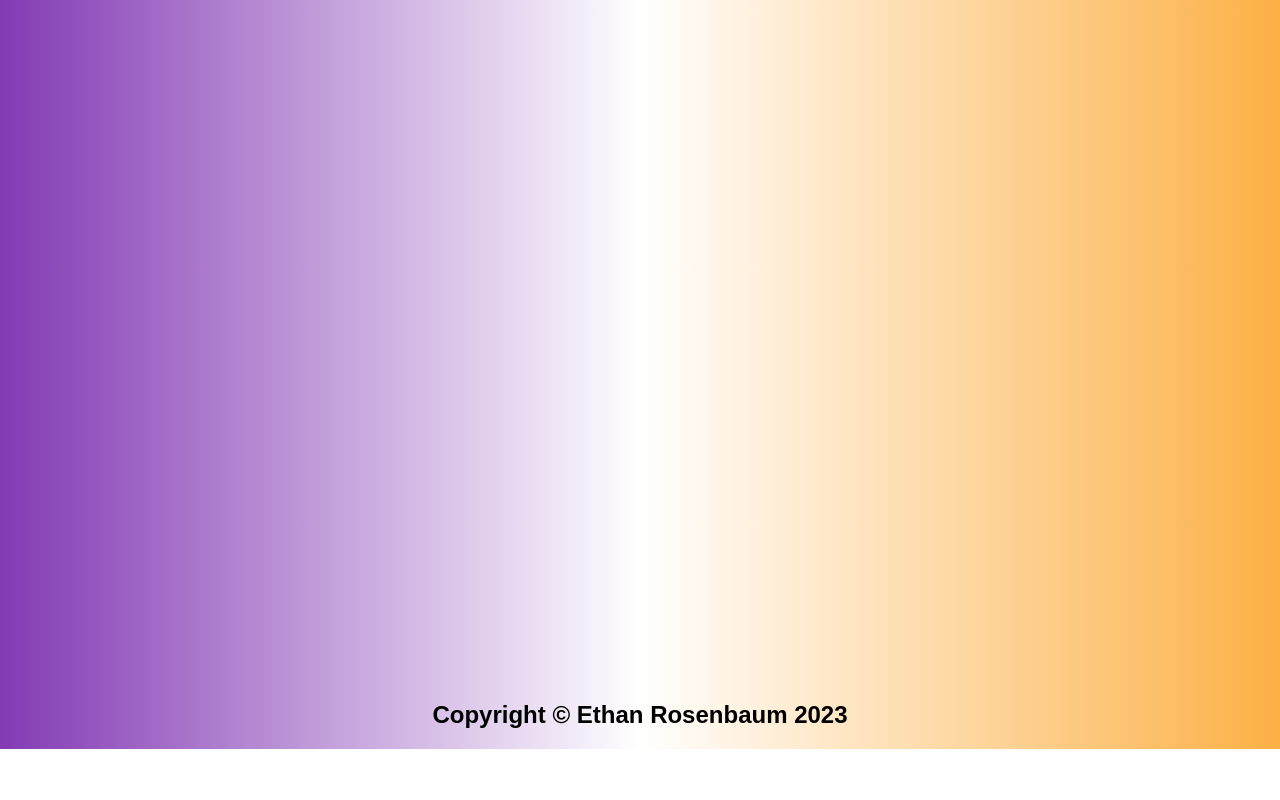
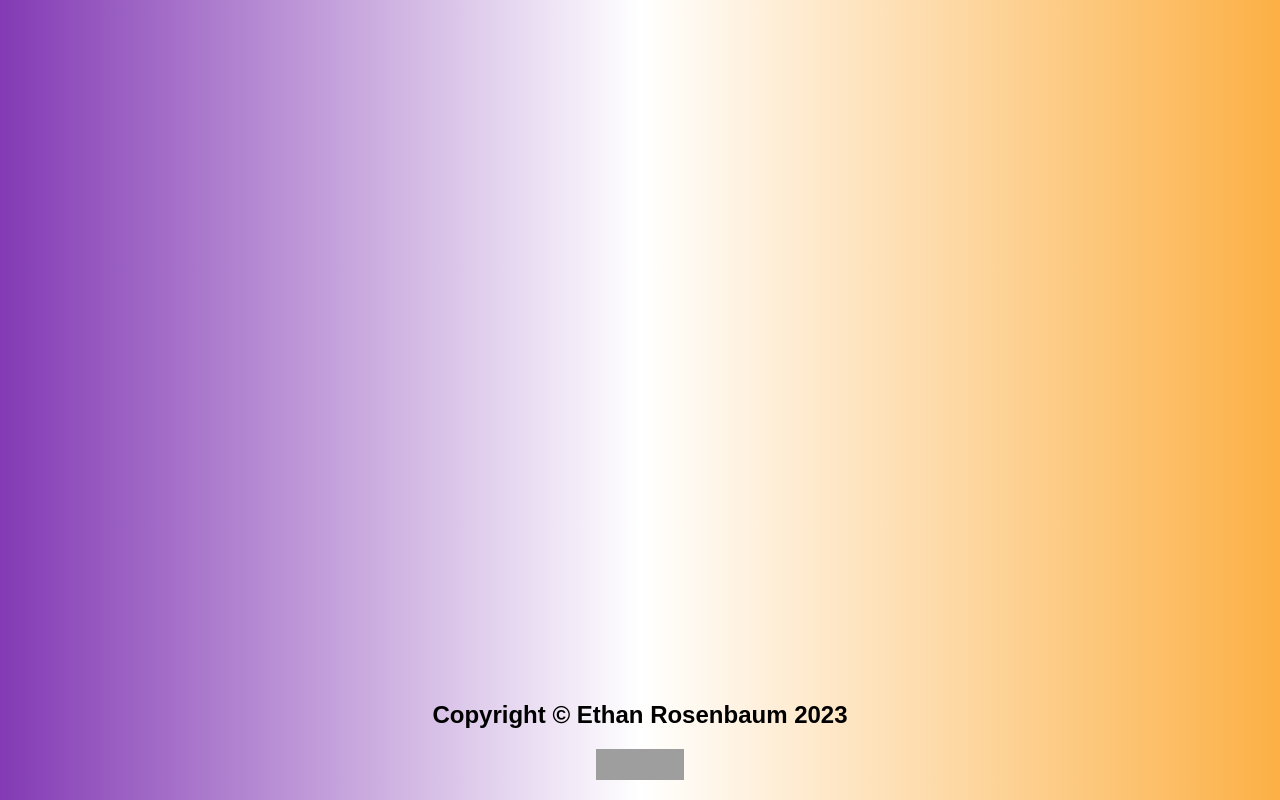
Before and after one commit to erosen369/multitable, a plain HTML site: page index.html in a window 1280 px wide. Shown: the part 494-1294 px from the top of the page. Before the commit the page ends 1243 px from the top, so only its background shows below. Drawn offline with Linux system fonts and the light colour scheme; grey boxes are pictures that could not be loaded.

Commit message:
Added CSS validation tag and updated html lang attr

```diff
--- a/index.html
+++ b/index.html
@@ -10,7 +10,7 @@
 -->
 
 <!DOCTYPE html>
-<html>
+<html lang="en">
     <head>
         <meta charset="utf-8">
         <meta name="viewport" content="width=device-width, initial-scale=1">
@@ -64,6 +64,13 @@
 
         <footer>
             <h2>Copyright &copy; Ethan Rosenbaum 2023</h2>
+            <p>
+                <a href="https://jigsaw.w3.org/css-validator/check/referer">
+                    <img style="border:0;width:88px;height:31px"
+                        src="https://jigsaw.w3.org/css-validator/images/vcss-blue"
+                        alt="Valid CSS!">
+                </a>
+            </p>
         </footer>
     </body>
 </html>
```
